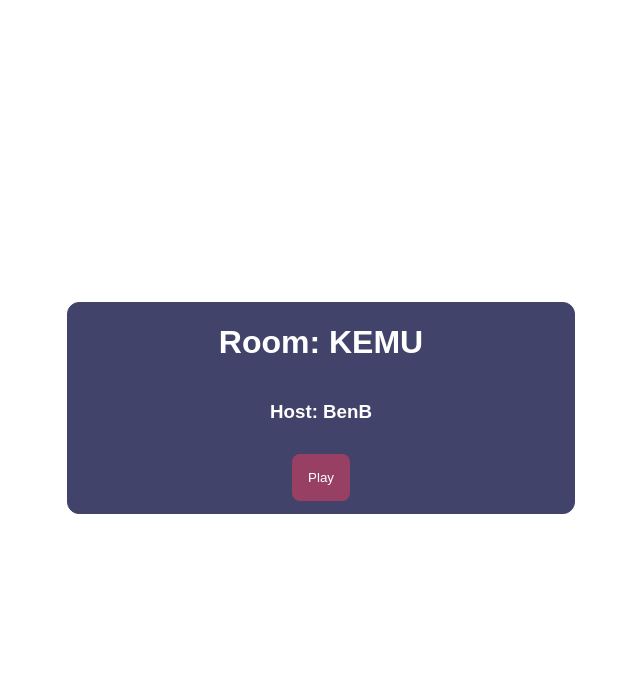
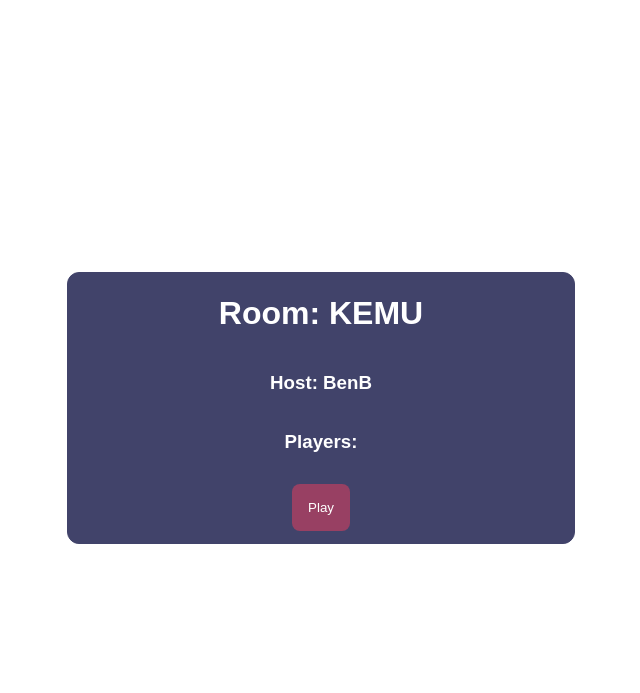
Before and after one commit to BelchieBen/NewAnimalTopTrumps, a Django app: page /create/ in a window 1280 px wide. Shown: the top 693 px of the page, without its empty margins (319-959 px from the left). Run offline with Django 3.2, Linux system fonts and the light colour scheme; a user stored in the database is signed in; data comes from the database, SQL or seed files in the repository; data that the repository does not hold is empty.

Commit message:
Added players to room

```diff
--- a/main/Views/views.py
+++ b/main/Views/views.py
@@ -3,7 +3,7 @@
 from django.views.generic import View, CreateView, FormView
 from django.http.response import HttpResponse
 from ..forms.main_forms import JoinRoomForm
-from ..models import Room, Animal
+from ..models import Room, Animal, Players
 import random
 import string
 import requests
@@ -38,7 +38,14 @@
     def get(self, request, *args, **kwargs):
         code = self.kwargs.get('code')
         room = Room.objects.get(code = code)
-        return render(request, 'main/rooms/RoomPage.html', context={"room": room})
+        players = Players.objects.filter(room = room)
+        if players.exists():
+            for p in players:
+                if self.request.user != p.player:
+                    Players.objects.create(room = room, player = self.request.user)
+        else:
+            Players.objects.create(room = room, player = self.request.user)
+        return render(request, 'main/rooms/RoomPage.html', context={"room": room, "players": players})
 
     def post(self, request, *args, **kwargs):
         animal_response = requests.get('https://zoo-animal-api.herokuapp.com/animals/rand')
--- a/main/models.py
+++ b/main/models.py
@@ -14,7 +14,7 @@
     room = models.ForeignKey(Room, on_delete=models.CASCADE)
 
     def __str__(self):
-        return f'{self.player} has joined {self.room.code}'
+        return f'{self.player}'
 
 
 class Animal(models.Model):
--- a/main/templates/main/rooms/RoomPage.html
+++ b/main/templates/main/rooms/RoomPage.html
@@ -4,6 +4,10 @@
 <div class="main-content">
     <h1>Room: {{room.code}}</h1>
     <h3>Host: {{room.host}}</h3>
+    <h3>Players:</h3>
+    {% for player in players %}
+    <h3> {{player}} </h3>
+    {% endfor %}
     <form method="post">
         {% csrf_token %}
         <button type="submit" class="room_btns play_btn">Play</button>
```
Also changed, not shown: db.sqlite3, main/migrations/0004_auto_20220312_0841.py (added).
